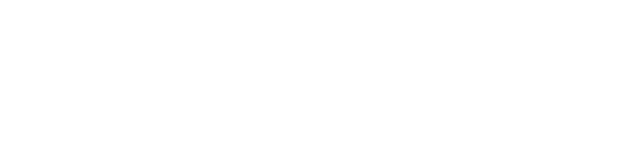
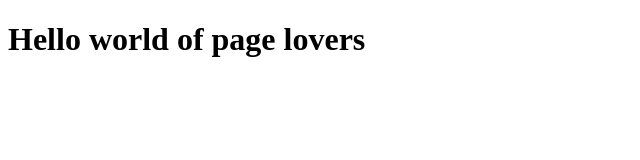
Before and after one commit to katlehomyezaBBD/BBD_test_repo, a plain HTML site: page index.html in a window 1280 px wide. Shown: the whole page, without its empty margins (0-640 px from the left). Drawn offline with Linux system fonts and the light colour scheme.

Commit message:
commit 1

```diff
--- a/index.html
+++ b/index.html
@@ -6,6 +6,7 @@
     <title>WELCOME TO MY PAGE BRO'S!!!!!</title>
 </head>
 <body>
+    <h1>Hello world of page lovers</h1>
 
 </body>
 </html>
```
